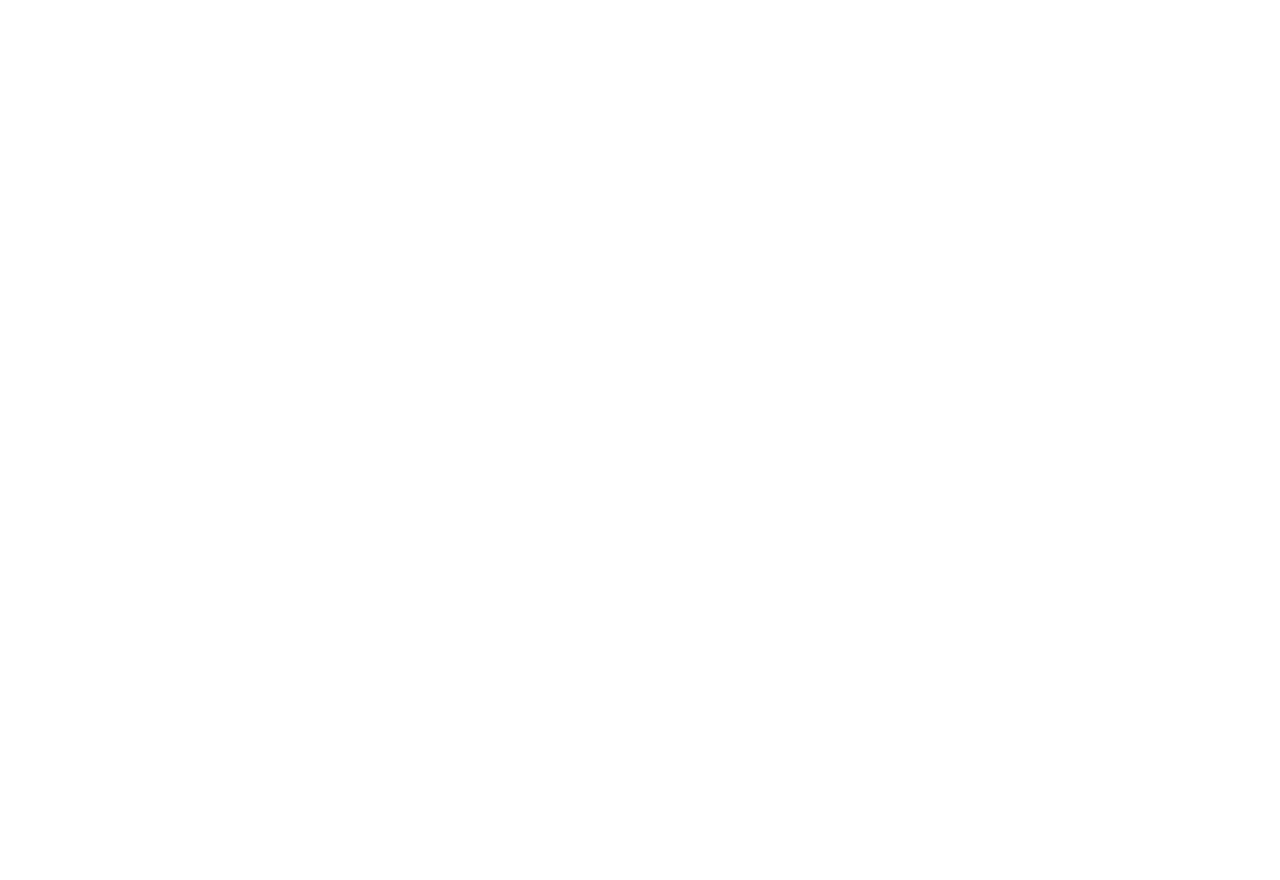
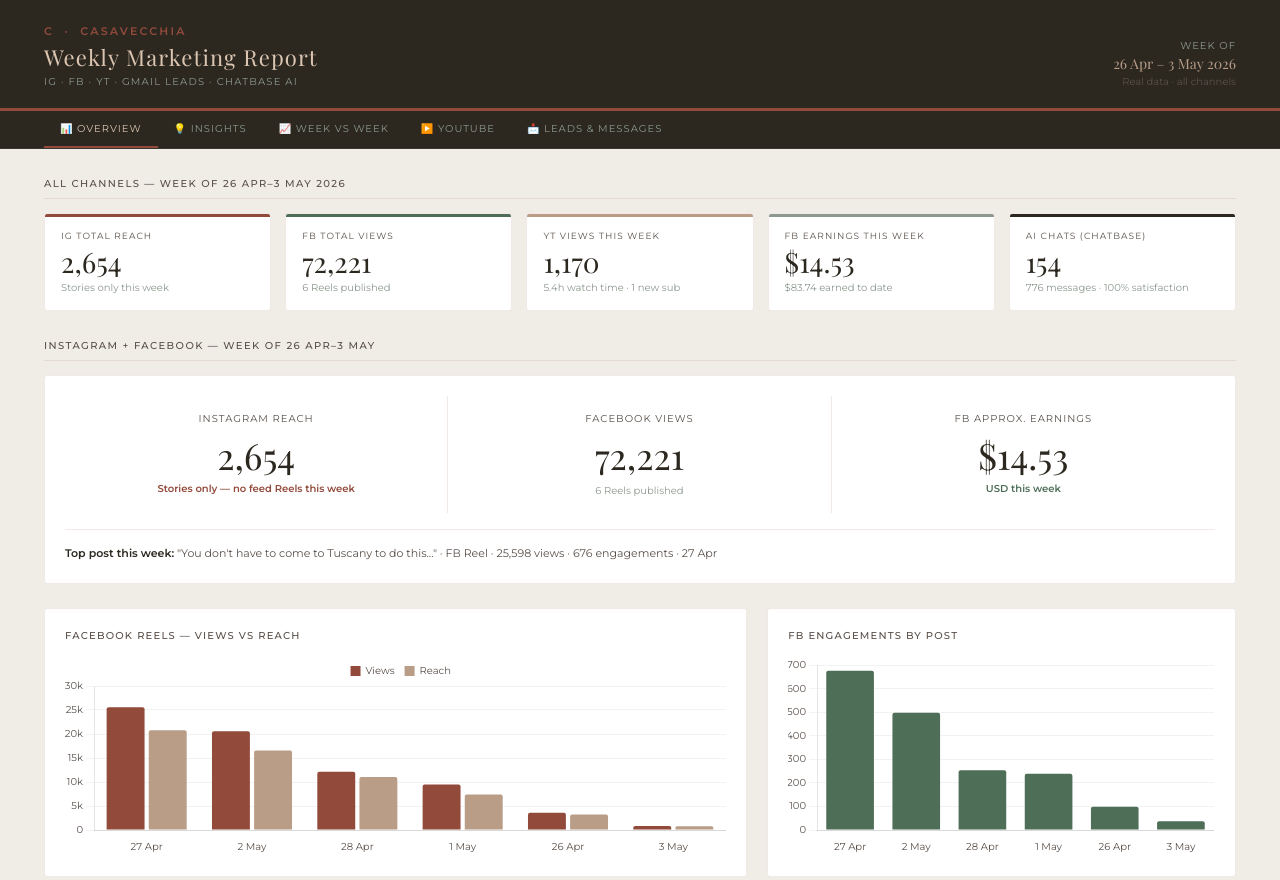
Before and after one commit to filippo-delta/casavecchia-report, a plain HTML site: page index.html in a window 1280 px wide. Shown: the top 880 px of the page. Before the commit the page ends 800 px from the top, so only its background shows below. Drawn offline with nearby package versions, Linux system fonts and the light colour scheme; a web font is replaced by a local one.

Commit message:
Update index.html week April 26

```diff
--- a/index.html
+++ b/index.html
@@ -5,7 +5,7 @@
 <meta name="viewport" content="width=device-width, initial-scale=1.0">
 <title>Casavecchia — Weekly Marketing Report</title>
 <link href="https://fonts.googleapis.com/css2?family=Playfair+Display:ital,wght@0,400;0,500;1,400&family=Montserrat:wght@300;400;500;600&display=swap" rel="stylesheet">
-<script src="https://cdnjs.cloudflare.com/ajax/libs/Chart.js/4.4.1/chart.umd.js"><\/script>
+<script src="https://cdnjs.cloudflare.com/ajax/libs/Chart.js/4.4.1/chart.umd.js"></script>
 <style>
 *,*::before,*::after{box-sizing:border-box;margin:0;padding:0}
 :root{--red:#924a3b;--sage:#8d988e;--green:#4e6e58;--tan:#b99d87;--blush:#dbc5b1;--grey:#d6ccc4;--cream:#f7f4f0;--dark:#2c2820;--mid:#5a504a;--border:rgba(185,157,135,0.22);--page:#f0ece6}
```
